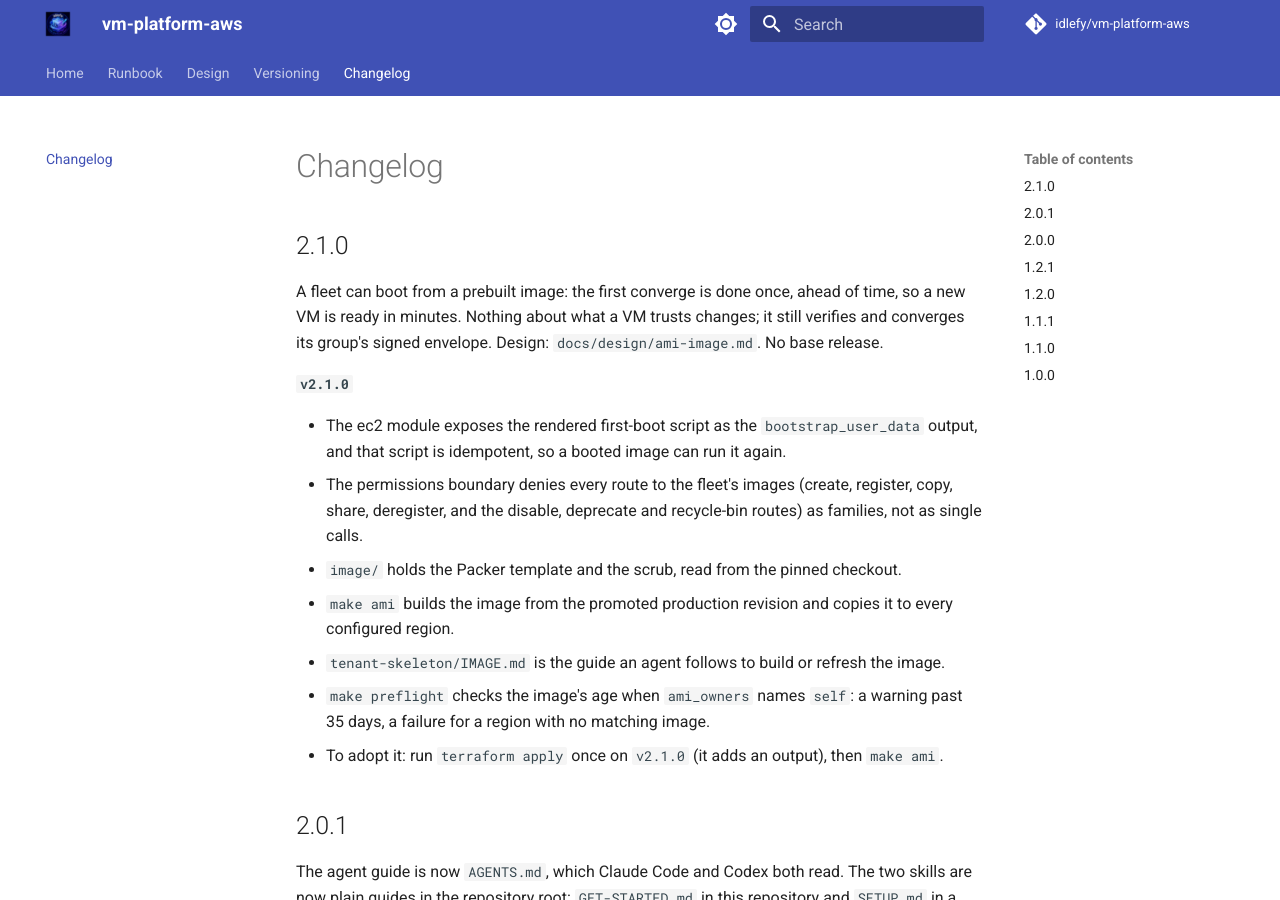
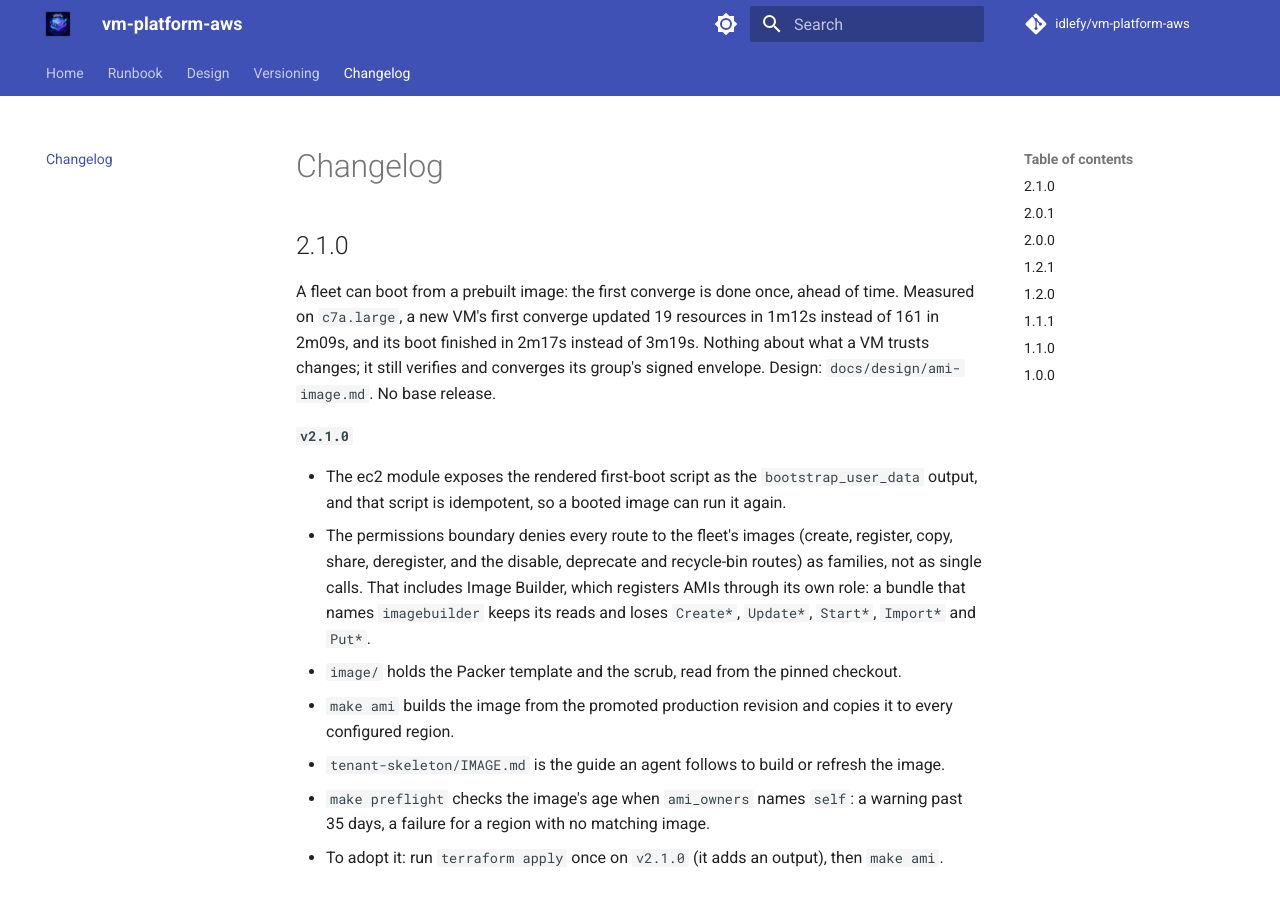
Before and after one commit to idlefy/vm-platform-aws, an MkDocs documentation site: the page built from docs/changelog.md, in a window 1280 px wide and 900 px high. Built offline with MkDocs 1.6.1 and Material for MkDocs 9.7.7, drawn with Linux system fonts in a browser that asks for light colours; comment, search, counter and statistics services are not loaded.

Commit message:
fix: final review — Image Builder routes, units a policy never installed, scrub races
From the whole-branch review:

- The boundary denies Image Builder's Create*, Update*, Start*, Import* and
  Put*. Image Builder registers AMIs in the account through its own role,
  needing no iam:PassRole once an infrastructure configuration exists, so a
  bundle naming imagebuilder could have put an image under the fleet's name
  pattern. Reads stay open; the glob-matched route test names the calls.
- The scrub stops and disables each unit only if it exists. A tenant with
  log_shipping = false has no alloy unit, and `systemctl disable` on it
  aborted the scrub under set -e: no image, a two-hour wait, and nothing on
  the console. An ERR trap now reports any unexpected failure there.
- The scrub refuses if last-serial moved while the queued converge ran: that
  converge fetched a newer envelope, and part of it may be on the disk under
  the old revision's tag.
- preflight tells a failed describe-images apart from a missing image.
- The documented name pattern is dev-vm-<policy>-2*, so dev-vm-gpu's images
  never match dev-vm's.
- The ec2 run count is 55; CONTRIBUTING's verify list and stream table match
  AGENTS.md again.

Co-Authored-By: Claude Opus 5.5 <noreply@anthropic.com>
Claude-Session: https://claude.ai/code/session_01BM8nUCqTRMtBZbmfmpXv37

```diff
--- a/docs/changelog.md
+++ b/docs/changelog.md
@@ -3,7 +3,9 @@
 ## 2.1.0
 
 A fleet can boot from a prebuilt image: the first converge is done once, ahead
-of time, so a new VM is ready in minutes. Nothing about what a VM trusts
+of time. Measured on `c7a.large`, a new VM's first converge updated 19
+resources in 1m12s instead of 161 in 2m09s, and its boot finished in 2m17s
+instead of 3m19s. Nothing about what a VM trusts
 changes; it still verifies and converges its group's signed envelope. Design:
 `docs/design/ami-image.md`. No base release.
 
@@ -14,7 +16,10 @@ changes; it still verifies and converges its group's signed envelope. Design:
   image can run it again.
 - The permissions boundary denies every route to the fleet's images (create,
   register, copy, share, deregister, and the disable, deprecate and
-  recycle-bin routes) as families, not as single calls.
+  recycle-bin routes) as families, not as single calls. That includes Image
+  Builder, which registers AMIs through its own role: a bundle that names
+  `imagebuilder` keeps its reads and loses `Create*`, `Update*`, `Start*`,
+  `Import*` and `Put*`.
 - `image/` holds the Packer template and the scrub, read from the pinned
   checkout.
 - `make ami` builds the image from the promoted production revision and copies
```
Also changed, not shown: AGENTS.md (+1 -1 lines), CONTRIBUTING.md (+10 -8 lines), README.md (+1 -1 lines), docs/design/ami-image.md (+10 -3 lines), docs/runbook.md (+1 -1 lines), tenant-skeleton/IMAGE.md (+3 -3 lines), 10 other files.
